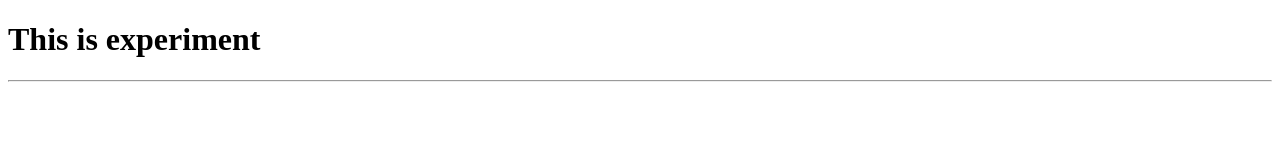
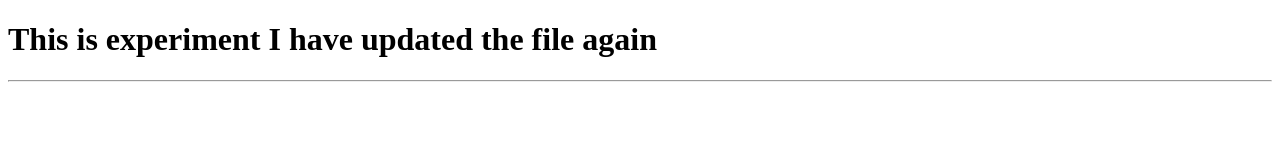
Before and after one commit to maheshkv40/My_Portfolio, a plain HTML site: page experiment.html in a window 1280 px wide. Drawn offline with Linux system fonts and the light colour scheme.

Commit message:
experiment 2

```diff
--- a/experiment.html
+++ b/experiment.html
@@ -4,7 +4,9 @@
 	<title>Document </title>
 </head>
 <body>
-    <h1>This is experiment</h1>
+    <h1>This is experiment
+        I have updated the file again
+    </h1>
     <hr>
 </body>
 </html>
```
